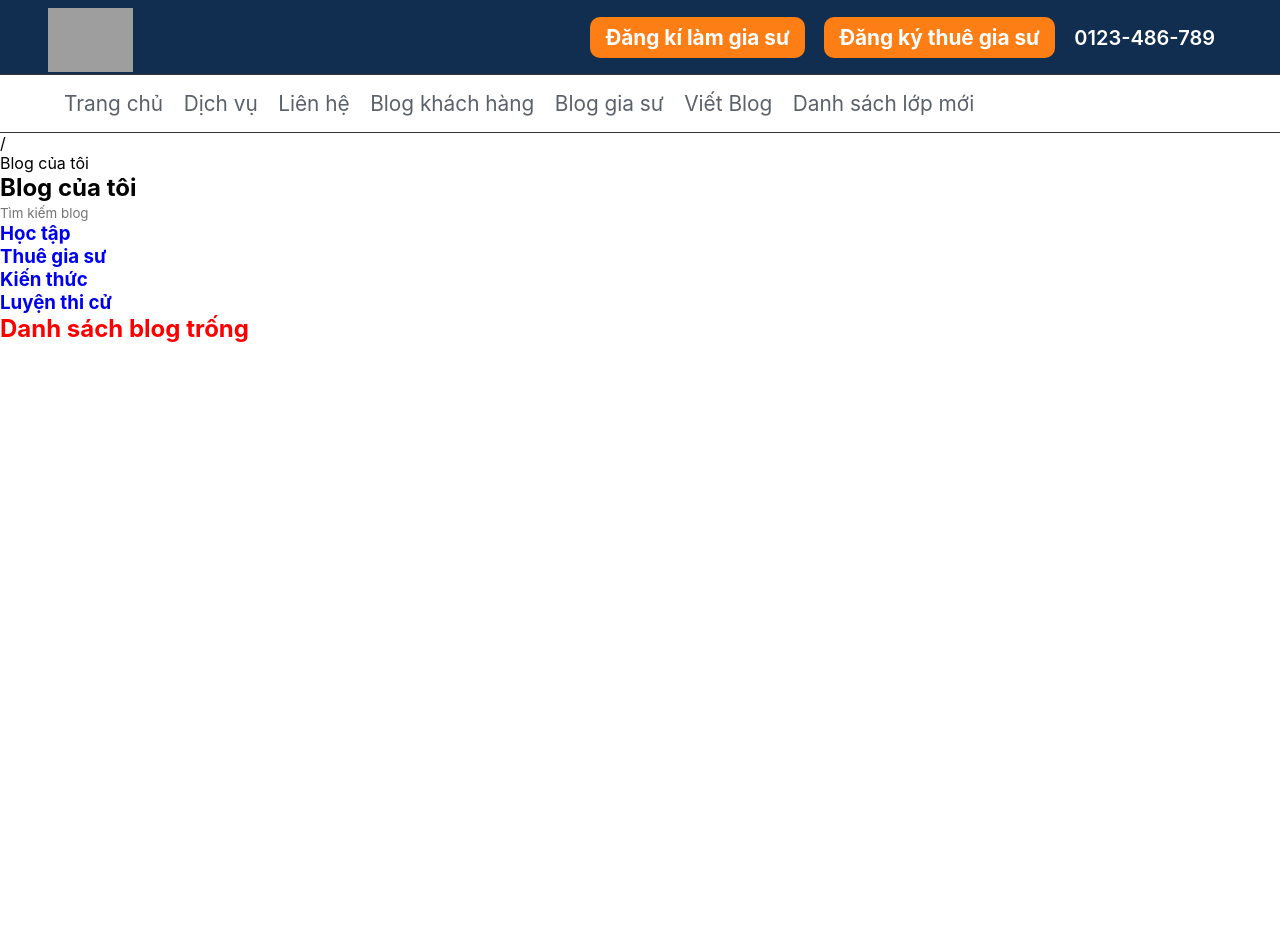
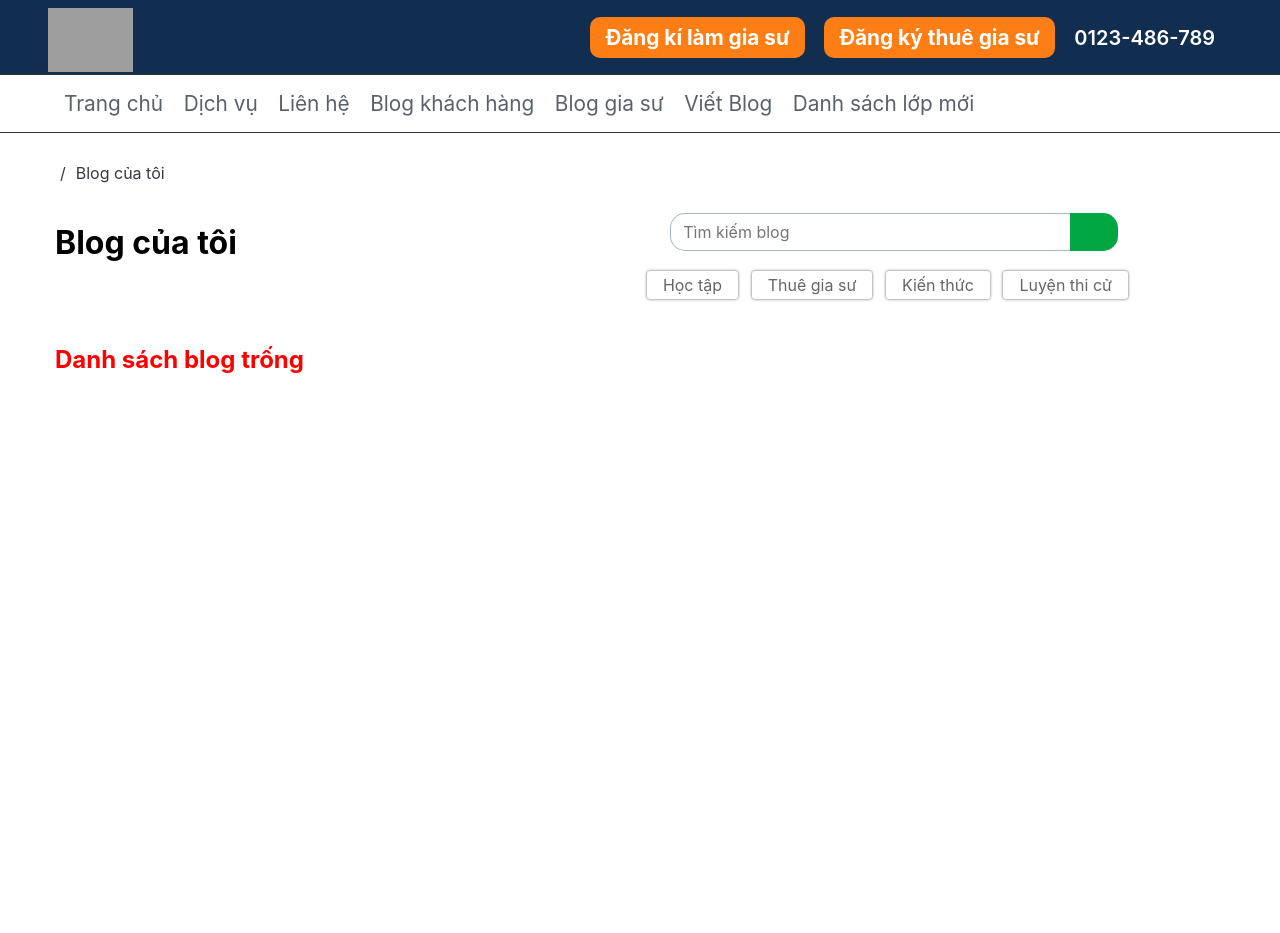
Before and after one commit to congquyenpro/TrungTamGiaSu, a PHP site: template src/views/content/myBlog.php in a window 1280 px wide. Before the commit the page ends 342 px from the top, so only its background shows below. Run offline with PHP 8.4, Linux system fonts and the light colour scheme; the template is opened without the code that fills it, so the values that code supplies are empty; grey boxes are pictures that could not be loaded.

Commit message:
blog home

```diff
--- a/public/css/blog.css
+++ b/public/css/blog.css
@@ -256,3 +256,160 @@ html {
 }
 
 /* Header end */
+/*Blog home */
+.container-main {
+    min-height: 100vh;
+    max-width: 100%;
+    padding-right: 15px;
+    padding-left: 15px;
+    margin-left: auto;
+    margin-right: auto;
+}
+
+.container {
+    max-width: 100%;
+}
+
+.container .my-home {
+    display: flex;
+    color: var(--dark);
+    padding: 30px;
+    margin-left: 10px;
+}
+
+.container .my-home span{
+    margin:0 5px;
+}
+
+.container .my-home a{
+    color: var(--blue);
+}
+
+.form {
+    display: flex;
+}
+
+.form .text-heading {
+    position: relative;
+    padding: 10px;
+    margin-left: 30px;
+}
+
+.form .text-heading h1{
+    font-size: 32px;
+}
+
+.form .form-fill {
+    position: relative;
+    max-width: 100%;
+    margin-left: 400px;
+}
+
+.form .form-all {
+    display: flex;
+    justify-content: center;
+    flex-wrap: nowrap;
+}
+
+.form .search-input {
+    max-width: 400px;
+    padding-left: 0.75rem;
+    font-size: 1rem;
+    height: 38px;
+    display: inline-block;
+    color: #333;
+    background-color: #fff;
+    background-clip: padding-box;
+    border: 1px solid #aab7c2;
+    border-right: none;
+    border-radius: 15px;
+    border-bottom-right-radius: 0;
+    border-top-right-radius: 0;
+}
+
+.form .search-btn {
+    background: #00a63f;
+    border: 0;
+    border-radius: 15px;
+    color: #fff;
+    display: inline-block;
+    text-align: center;
+    border-bottom-left-radius: 0;
+    border-top-left-radius: 0;
+    height: 38px;
+    margin: 0;
+    padding: 0;
+    width: 3rem;
+    cursor: pointer;
+}
+
+.form .category-box-group {
+    display: flex;
+    justify-content: space-between;
+    margin-top: 20px;
+}
+
+.form .category-box-group .category-box-item{
+    box-shadow: 0 0 3px 0 rgb(47 47 47 / 80%);
+    background: #fff;
+    border: 0;
+    border-radius: 3px;
+    margin-right: 0.85rem;
+    display: inline-block;
+    margin-bottom: 1rem;
+}
+
+.form .category-box-group .category-box-item a{
+    padding: 0.25rem 1rem;
+    display: inline-block;
+    color: #666;
+    border-radius: 5px;
+}
+
+.form .category-box-group .category-box-item .category-title{
+    font-size: 1rem;
+    font-weight: 400;
+    margin-bottom: 0;
+}
+
+.form .category-box-group .category-box-item:hover{
+    background-color: #5b616b;
+}
+
+.form .category-box-group .category-box-item:hover .category-title{
+    color: white;
+}
+
+/* Nội dung */
+.content-block {
+    display: flex;
+    padding: 30px;
+    margin: 0 10px;
+}
+
+.content-block .content-img img {
+    /* max-width: 100%; */
+    width: 225px;
+    object-fit: cover;
+    object-position: center;
+    height: 150px;
+    margin-right: 120px;
+}
+
+.content-block .content-disc{
+    margin-right: 50px;
+}
+
+.content-block .content-disc-title .disc-disc,
+.content-block .content-disc .disc-title {
+    color: #333;
+}
+
+.content-block .content-disc .disc-title:hover {
+    color: var(--primary);
+}
+
+.content-block .content-disc .disc-more-detail .disc-category:hover a,
+.content-block .content-disc .disc-more-detail .disc-detail:hover{
+    color: var(--orange);
+}
```
